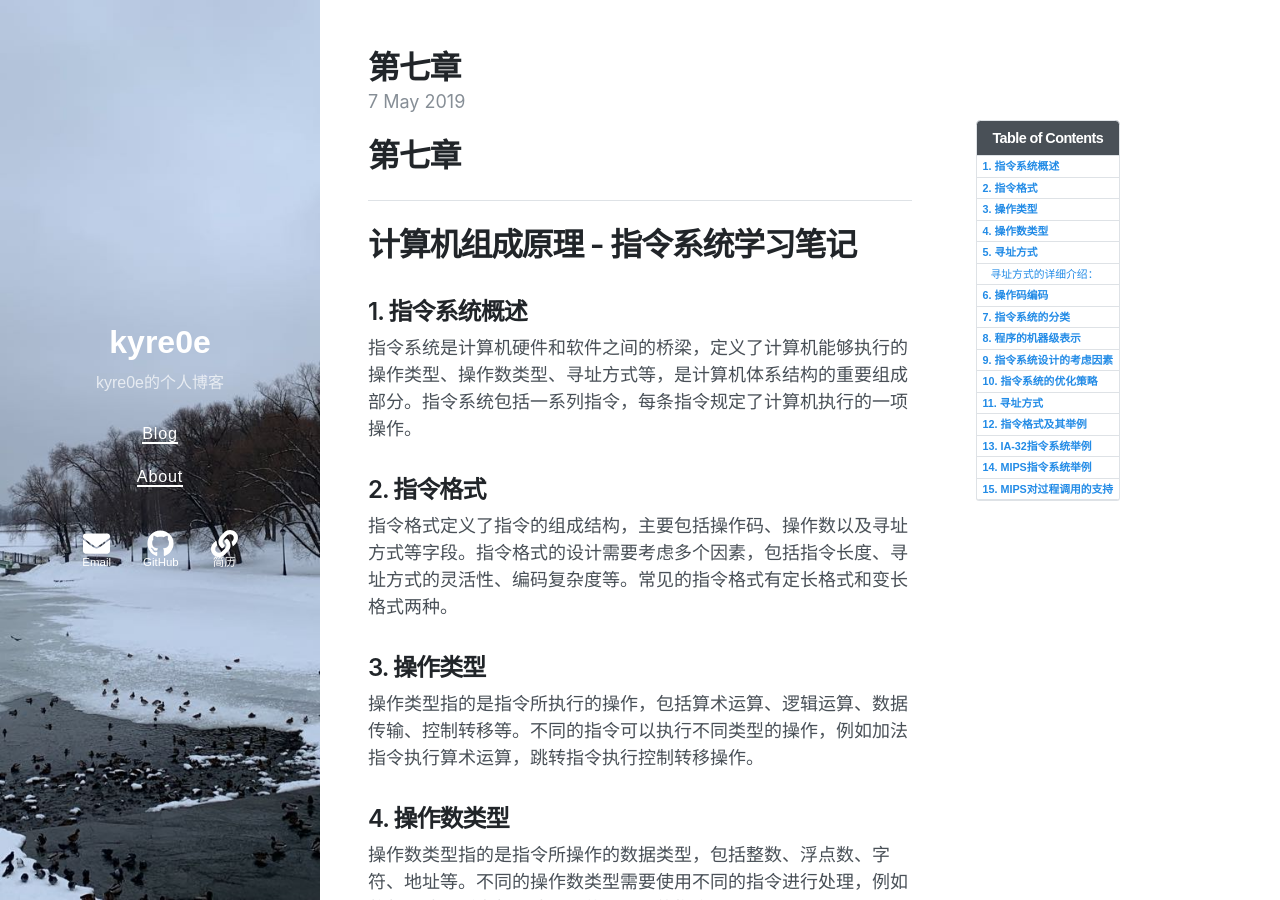
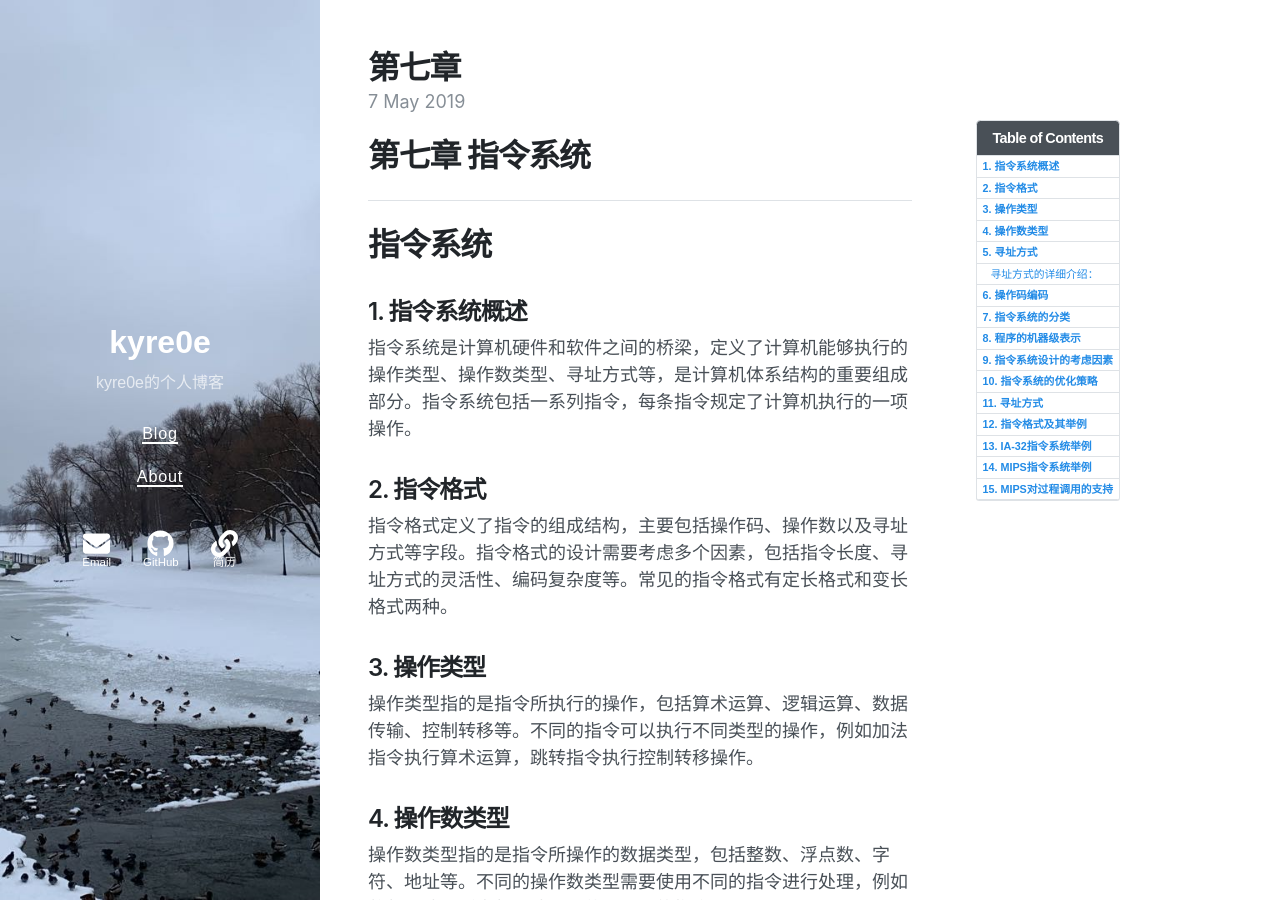
Before and after one commit to Kyre0ee/Kyre0ee.github.io, a Jekyll site: the page built from _posts/2019-05-07-第七章.md, in a window 1280 px wide and 900 px high. Built offline with Jekyll 4.4.1, drawn with Linux system fonts in a browser that asks for light colours; nearby versions of some CDN libraries.

Commit message:
Update 2019-05-07-第七章.md

```diff
--- a/_posts/2019-05-07-第七章.md
+++ b/_posts/2019-05-07-第七章.md
@@ -5,9 +5,9 @@ date: 2019-05-07 15:57 +0800
 tags: 计组-MIPS汇编
 toc: true
 ---
-# 第七章
+# 第七章 指令系统
 ***
-# 计算机组成原理 - 指令系统学习笔记
+# 指令系统
 
 ## 1. 指令系统概述
 
```
